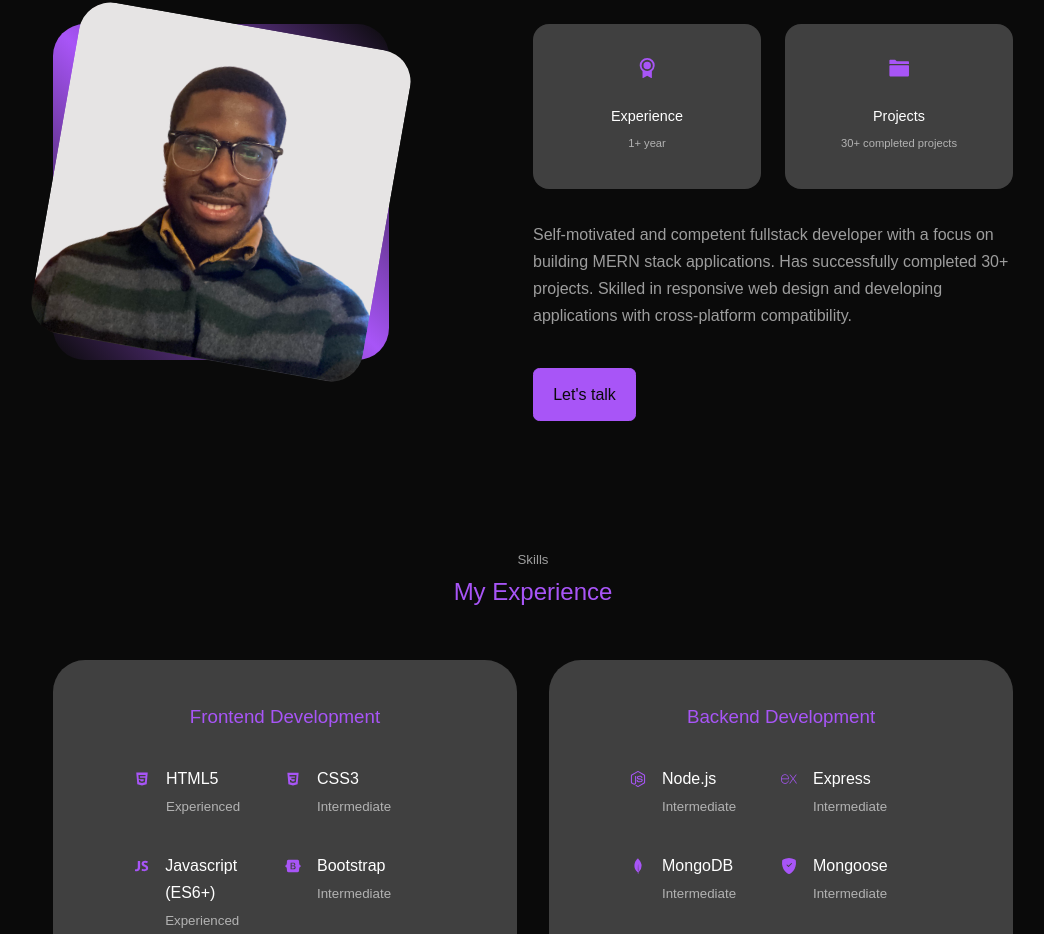
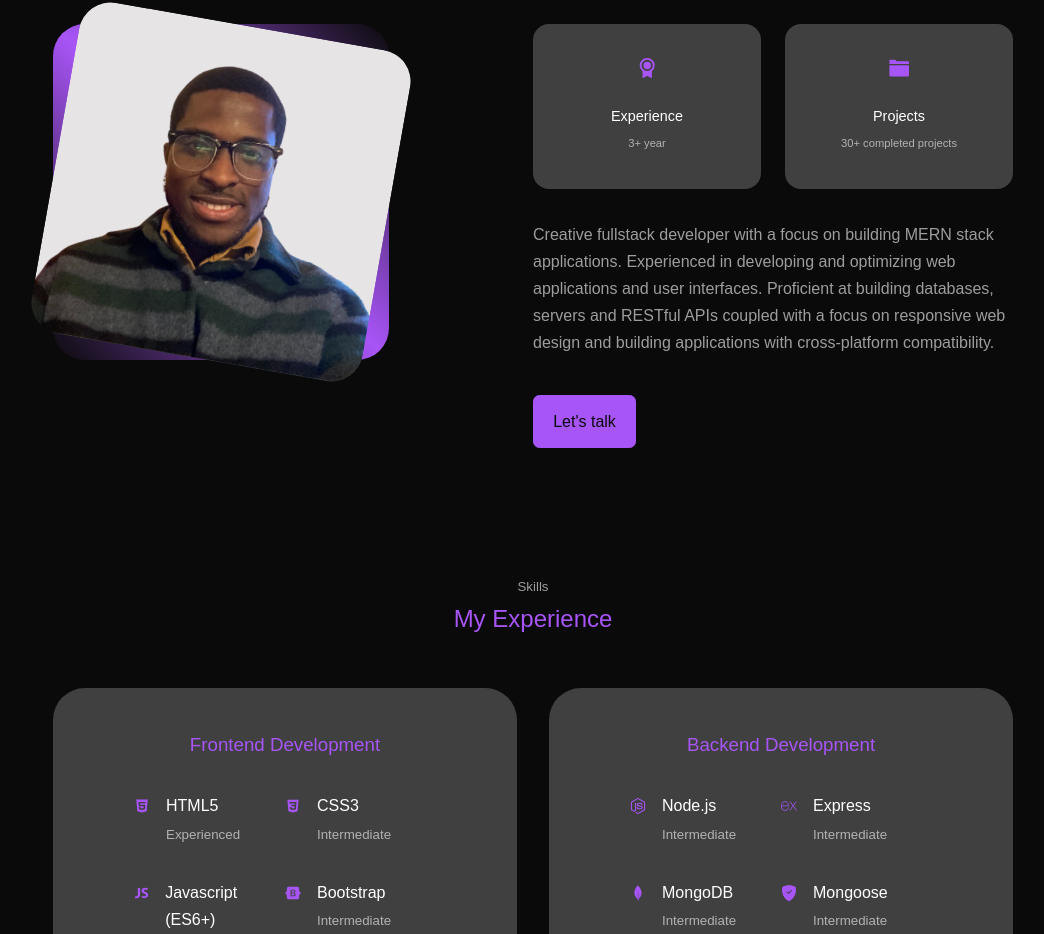
Before and after one commit to Nyame100/portfolio-website, a React (Create React App) app: page / in a window 1280 px wide. Shown: the part 887-1821 px from the top of the page, without its empty margins (107-1151 px from the left). Built offline with nearby package versions, Linux system fonts and the light colour scheme; a web font is replaced by a local one.

Commit message:
Resume Update

```diff
--- a/src/components/about/About.jsx
+++ b/src/components/about/About.jsx
@@ -20,7 +20,7 @@ const About = () => {
             <article className="about__card">
               <RiAwardFill className="about__icon" />
               <h5>Experience</h5>
-              <small>1+ year</small>
+              <small>3+ year</small>
             </article>
             <article className="about__card">
               <IoIosFolder className="about__icon" />
@@ -29,10 +29,11 @@ const About = () => {
             </article>
           </div>
           <p>
-            Self-motivated and competent fullstack developer with a focus on
-            building MERN stack applications. Has successfully completed 30+
-            projects. Skilled in responsive web design and developing
-            applications with cross-platform compatibility.
+            Creative fullstack developer with a focus on building MERN stack
+            applications. Experienced in developing and optimizing web
+            applications and user interfaces. Proficient at building databases,
+            servers and RESTful APIs coupled with a focus on responsive web
+            design and building applications with cross-platform compatibility.
           </p>
           <a href="#contact" className="btn btn-primary">
             Let's talk
--- a/src/components/header/CTA.jsx
+++ b/src/components/header/CTA.jsx
@@ -1,5 +1,5 @@
 import React from "react";
-import resume from "../../assets/Richmond_Resume.pdf";
+import resume from "../../assets/Richmond_Nyame.pdf";
 
 const CTA = () => {
   return (
```
Also changed, not shown: 2 other files (tests, documents, lock files or other folders).
